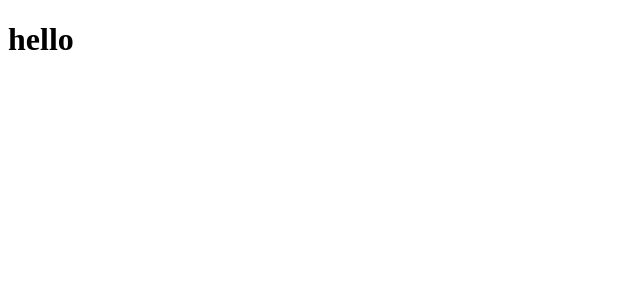
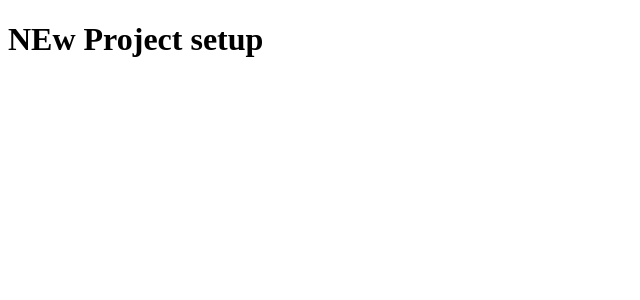
Before and after one commit to sahilvasani/CartCraft, a React (Create React App) app in the folder cartcraft_frontend/: page / in a window 1280 px wide. Shown: the top 300 px of the page, without its empty margins (0-640 px from the left). Built offline with nearby package versions, Linux system fonts and the light colour scheme.

Commit message:
Frontend Commit check

```diff
--- a/cartcraft_frontend/src/App.js
+++ b/cartcraft_frontend/src/App.js
@@ -3,7 +3,7 @@ import React from "react";
 const App = () => {
   return (
     <>
-      <h1>hello</h1>
+      <h1>NEw Project setup</h1>
     </>
   );
 };
```
